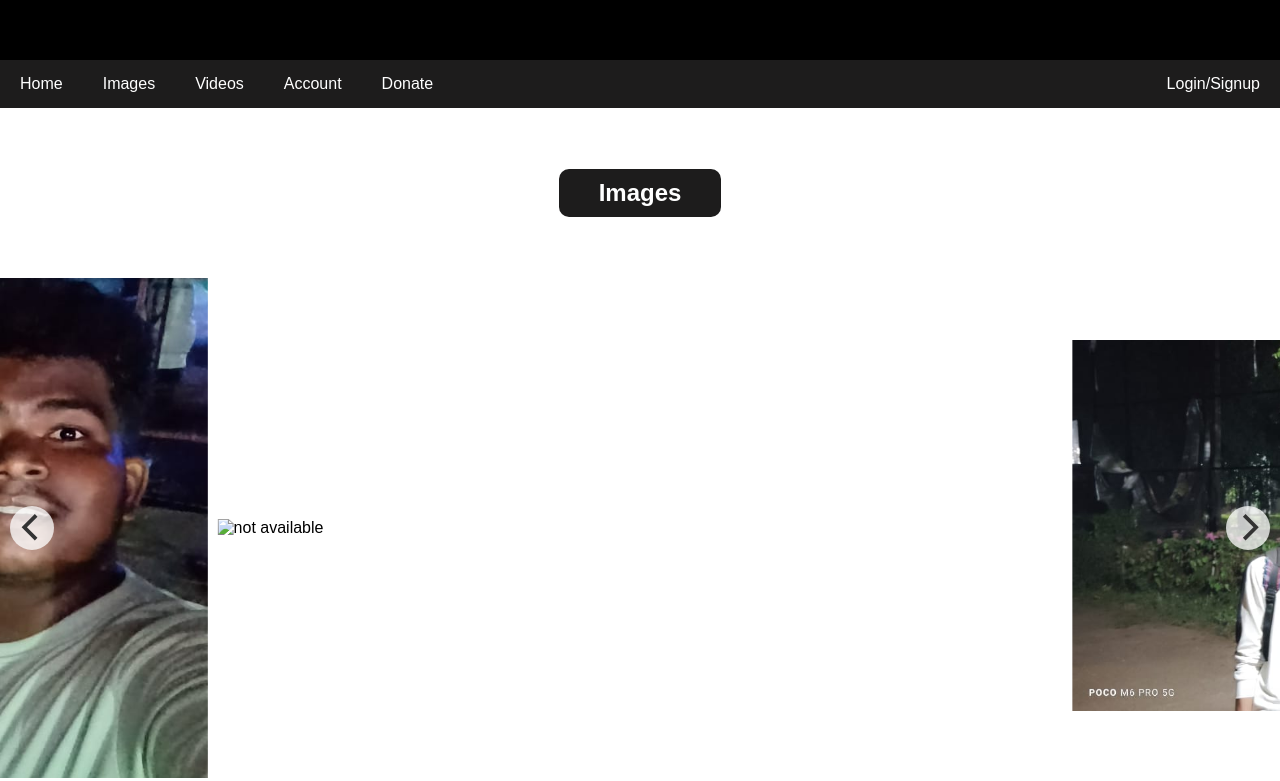
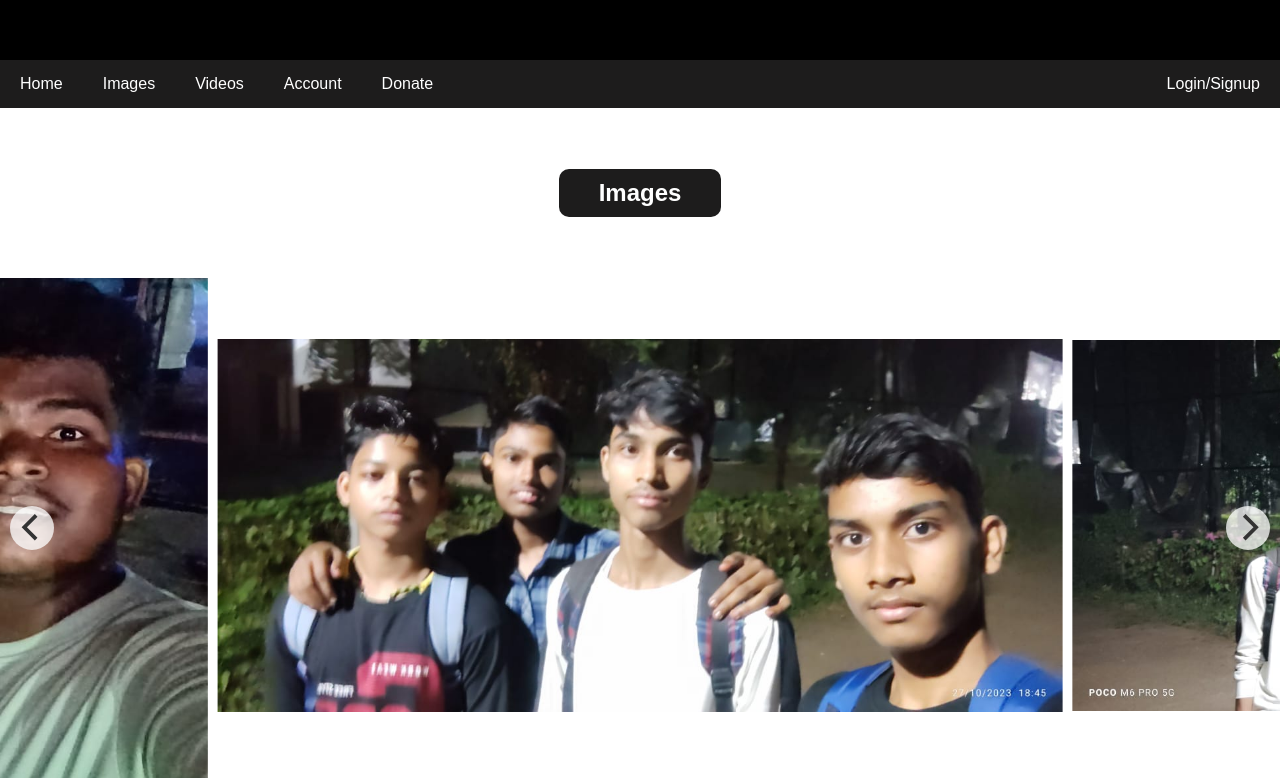
Before and after one commit to imsudipcreator/FriendZone, a plain HTML site: page index.html in a window 1280 px wide. Shown: the part 324-1105 px from the top of the page. Drawn offline with nearby package versions, Linux system fonts and the light colour scheme; files whose address does not match are found by name.

Commit message:
Update index.html

```diff
--- a/index.html
+++ b/index.html
@@ -52,7 +52,7 @@
         <div class="carousel" data-flickity='{ "wrapAround": true }'>
           <div class="carousel-cell">
             <div class="images">
-              <img src="images/images1.jpg" alt="not available" width="100%" />
+              <img src="images1.jpg" alt="not available" width="100%" />
             </div>
           </div>
           <div class="carousel-cell">
```
